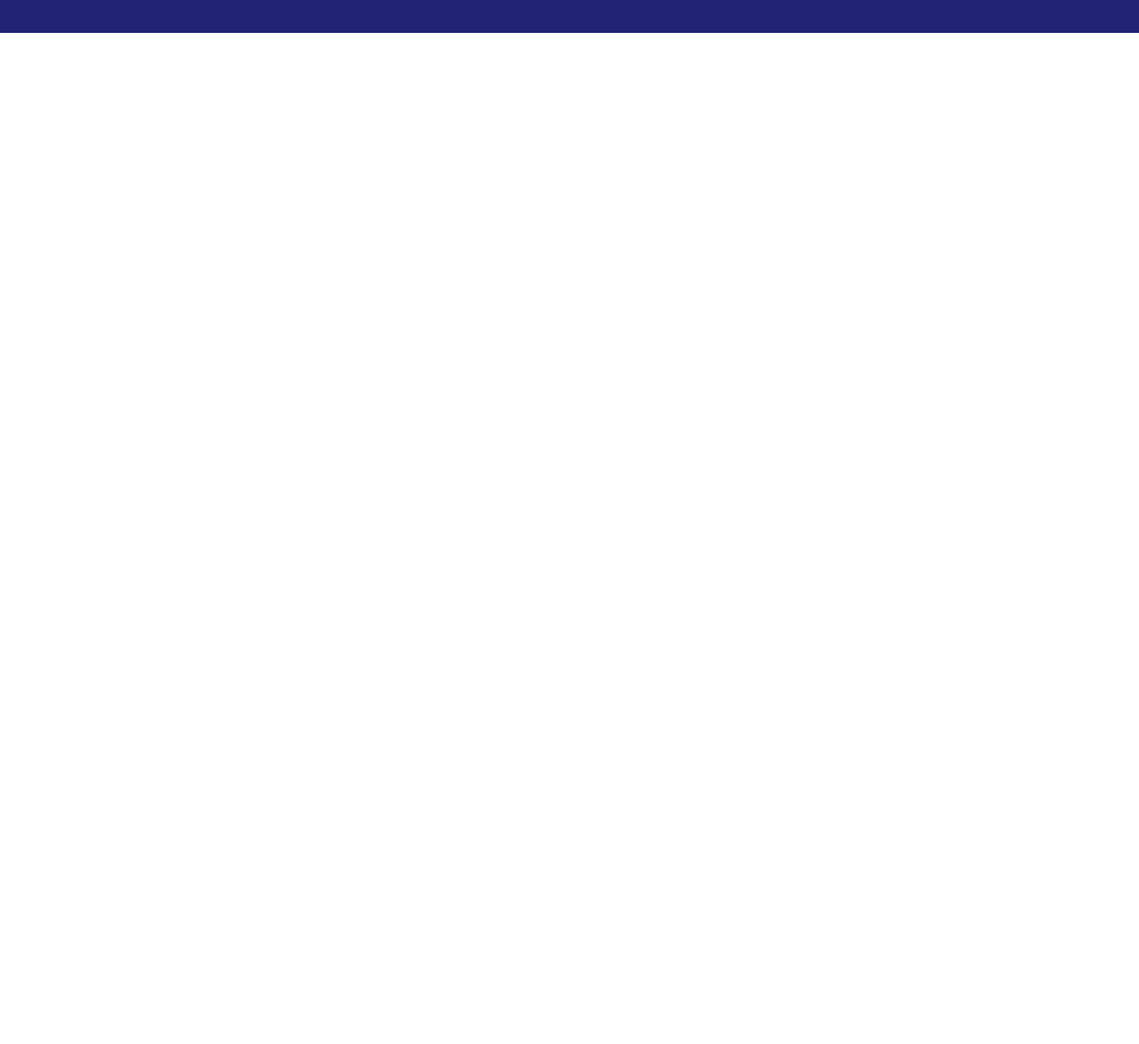
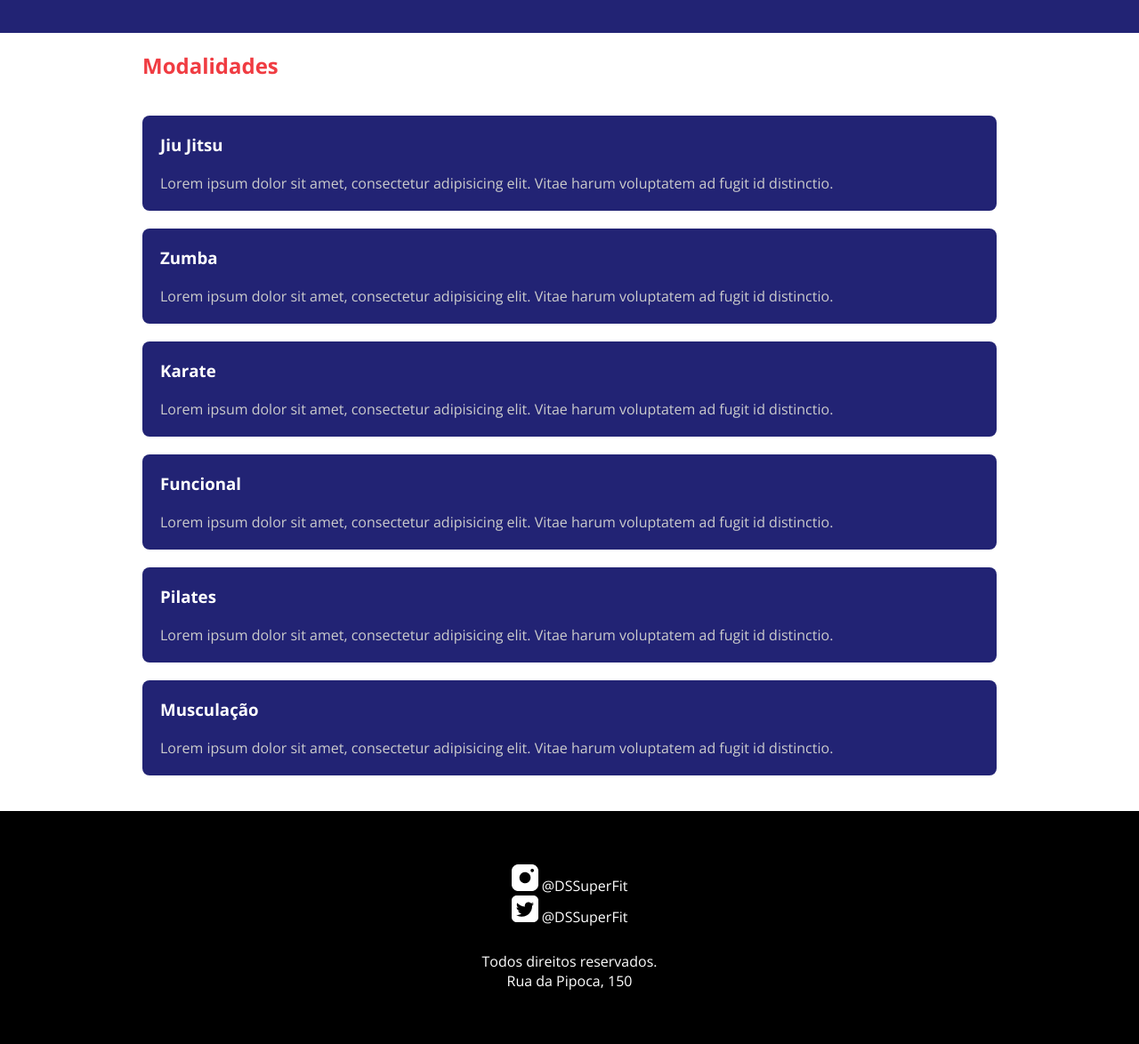
Before and after one commit to lucffernands/desafio-css, a plain HTML site: page index.html in a window 1280 px wide. Shown: the part 518-1692 px from the top of the page at 89% size. Before the commit the page ends 800 px from the top, so only its background shows below. Drawn offline with nearby package versions, Linux system fonts and the light colour scheme.

Commit message:
Create imgs, update index.html and styles.css

```diff
--- a/css/styles.css
+++ b/css/styles.css
@@ -5,7 +5,7 @@
     --color-blue--: #222374;
     --color-white--: #FFFFFF;
     --color-gray--: #CCCCCC;
-    --text-black--: #000000;
+    --color-black--: #000000;
 }
 
 * {
@@ -50,14 +50,14 @@ nav a {
     margin: 0 auto;
 }
 
-.container h2 {
-    color: var(--color-white--);
-    padding-bottom: 40px;
-}
-
 #space {
     padding: 20px 0 20px 0;
     background-color: var(--color-blue--);
+}
+
+#space h2 {
+    color: var(--color-white--);
+    padding-bottom: 40px;
 }
 
 .space-card {
@@ -73,3 +73,52 @@ nav a {
 .space-card p {
    padding-top: 20px;
 }
+
+#modalities {
+    padding: 20px 0 20px 0;
+    background-color: var(--color-white--);
+}
+
+#modalities h2 {
+    color: var(--color-red--);
+    padding-bottom: 40px;
+}
+
+.modalities-card {
+    background-color: var(--color-blue--);
+    border-radius: 8px;
+    padding: 20px;
+    display: flex;
+    flex-direction: column;
+    justify-content: space-between;
+    margin-bottom: 20px;
+}
+
+.modalities-card p {
+    padding-top: 20px;
+    color: var(--color-gray--);
+ }
+
+ .modalities-card h3 {
+    color: var(--color-white--);
+ }
+
+ footer {
+    background-color: var(--color-black--);
+    height: 262px;
+    padding: 60px 0 60px 0;
+    color: var(--color-white--);
+    display: flex;
+    flex-direction: column;
+    justify-content: space-between;
+    text-align: center;
+ }
+
+ .footer-address {
+    font-style: italic;
+ }
+
+ footer a {
+    color: var(--color-white--);
+    text-decoration: none;
+ }
--- a/index.html
+++ b/index.html
@@ -24,6 +24,9 @@
         </nav>
     </header>
 
+    <main>
+
+    </main>
     <section id="space">
         <div class="container">
             <div>
@@ -43,7 +46,65 @@
             </div>
         </div>
     </section>
+    <section id="modalities">
+        <div class="container">
+            <div>
+                <h2>Modalidades</h2>
+            </div>
+            <div class="modalities-card">
+                <h3>Jiu Jitsu</h3>
+                <p>Lorem ipsum dolor sit amet, consectetur adipisicing elit. Vitae harum voluptatem ad fugit id
+                    distinctio.</p>
+            </div>
+            <div class="modalities-card">
+                <h3>Zumba</h3>
+                <p>Lorem ipsum dolor sit amet, consectetur adipisicing elit. Vitae harum voluptatem ad fugit id
+                    distinctio.</p>
+            </div>
+            <div class="modalities-card">
+                <h3>Karate</h3>
+                <p>Lorem ipsum dolor sit amet, consectetur adipisicing elit. Vitae harum voluptatem ad fugit id
+                    distinctio.</p>
+            </div>
+            <div class="modalities-card">
+                <h3>Funcional</h3>
+                <p>Lorem ipsum dolor sit amet, consectetur adipisicing elit. Vitae harum voluptatem ad fugit id
+                    distinctio.</p>
+            </div>
+            <div class="modalities-card">
+                <h3>Pilates</h3>
+                <p>Lorem ipsum dolor sit amet, consectetur adipisicing elit. Vitae harum voluptatem ad fugit id
+                    distinctio.</p>
+            </div>
+            <div class="modalities-card">
+                <h3>Musculação</h3>
+                <p>Lorem ipsum dolor sit amet, consectetur adipisicing elit. Vitae harum voluptatem ad fugit id
+                    distinctio.</p>
+            </div>
+        </div>
+    </section>
+    </main>
 
+    <footer>
+        <div>
+            <div>
+                <img src="/img/instagram.png" alt="Instagram">
+                <a href="http://instagram.com/DSSuperFit">@DSSuperFit</a>
+            </div>
+            <div>
+                <img src="/img/twitter.png" alt="Twiter">
+                <a href="http://twitte.com/DSSuperFit">@DSSuperFit</a>
+            </div>
+        </div>
+        <div>
+            <div>
+                <p>Todos direitos reservados.</p>
+            </div>
+            <div>
+                <p>Rua da Pipoca, 150</p>
+            </div>
+        </div>
+    </footer>
 </body>
 
 </html>
```
Also changed, not shown: img/instagram.png (added), img/twitter.png (added).
